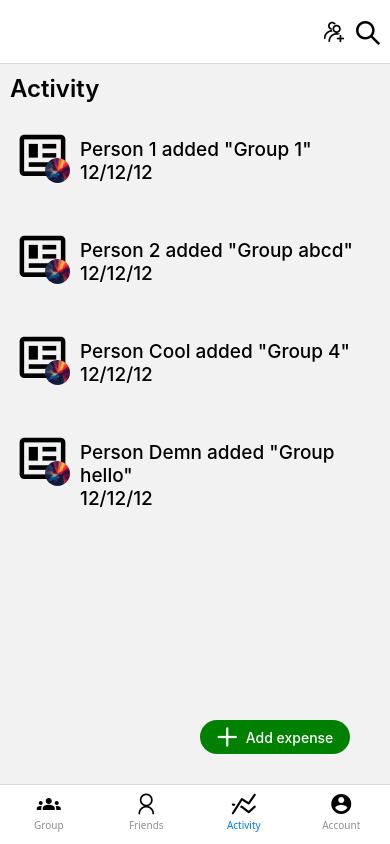
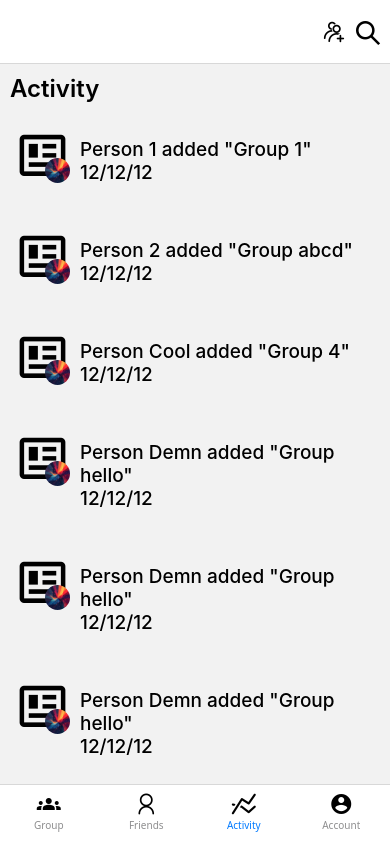
Before and after one commit to ShadowGuy01234/splitwise-app-clone, a React Native app: screen /Activity in a window 390 px wide. Built offline with nearby package versions, Linux system fonts and the light colour scheme.

Commit message:
added more Activity and Fixed positioning of Add expenses button

```diff
--- a/screens/ActivityScreen.jsx
+++ b/screens/ActivityScreen.jsx
@@ -1,4 +1,4 @@
-import { Pressable, StyleSheet, Text, View } from "react-native";
+import { Pressable, StyleSheet, Text, View, ScrollView } from "react-native";
 import ActivityScreenCard from "../components/ActivityScreenCard";
 import FontAwesome6 from '@expo/vector-icons/FontAwesome6';
 
@@ -6,6 +6,7 @@ import FontAwesome6 from '@expo/vector-icons/FontAwesome6';
 export default function Activity(){
     return (
         <>
+        <ScrollView>
         <View style={{
             flexDirection: "row",
             margin: 10,
@@ -19,9 +20,18 @@ export default function Activity(){
         <ActivityScreenCard person={2} group={'abcd'}/>
         <ActivityScreenCard person={'Cool'} group={4}/>
         <ActivityScreenCard person={'Demn'} group={'hello'}/>
+        <ActivityScreenCard person={'Demn'} group={'hello'}/>
+        <ActivityScreenCard person={'Demn'} group={'hello'}/>
+        <ActivityScreenCard person={'Demn'} group={'hello'}/>
+        <ActivityScreenCard person={'Demn'} group={'hello'}/>
+        <ActivityScreenCard person={'Demn'} group={'hello'}/>
+        <ActivityScreenCard person={'Demn'} group={'hello'}/>
 
+
+            {/* Position Hardcoded Button */}
         <View>
             <Pressable style={{
+            position: "fixed",
             flexDirection: "row",
             gap: 8,
             alignItems: "center",
@@ -31,7 +41,6 @@ export default function Activity(){
             borderRadius: 50,
             paddingVertical: 5,
             left: 200,
-            top: 180,
         }}>
             <FontAwesome6 name="add" size={24} color="white" />
             <Text style={{
@@ -40,6 +49,7 @@ export default function Activity(){
             }}>Add expense</Text>
             </Pressable>
         </View>
+        </ScrollView>
         </>
     )
 }
--- a/screens/FriendScreen.jsx
+++ b/screens/FriendScreen.jsx
@@ -40,6 +40,8 @@ export default function Friends(){
                 <Text>Add new Friends</Text>
             </Pressable>
         </View>
+
+        {/* Position Hardcoded Button */}
         <View>
             <Pressable style={{
             flexDirection: "row",
--- a/screens/GroupScreen.jsx
+++ b/screens/GroupScreen.jsx
@@ -39,6 +39,8 @@ export default function GroupScreen({title, amount}) {
                 <Text>Start a new Group</Text>
             </Pressable>
         </View>
+                    {/* Position Hardcoded Button */}
+
         <View>
             <Pressable style={{
             flexDirection: "row",
```
